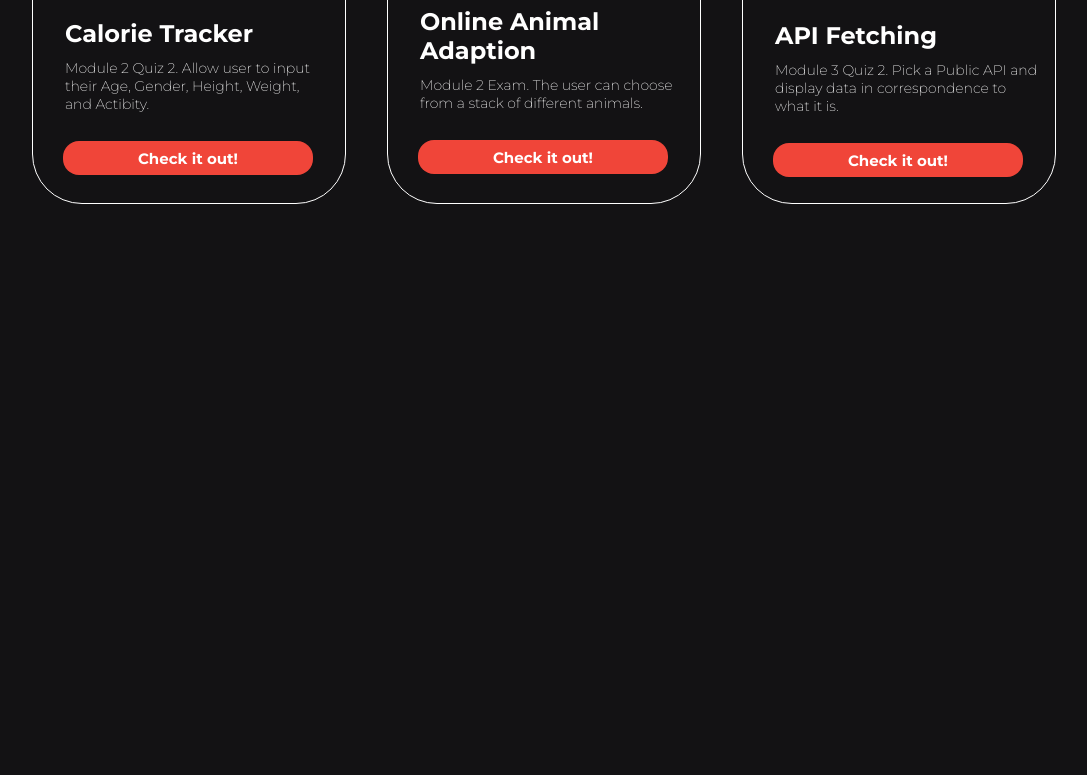
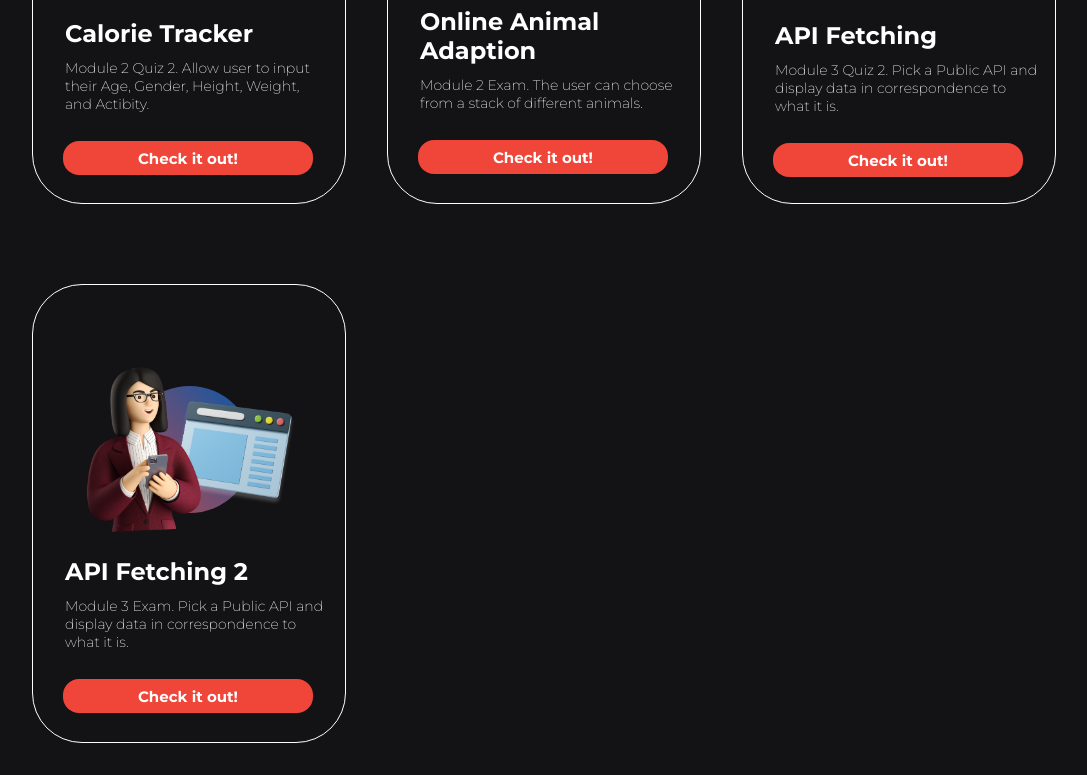
Before and after one commit to rasangelie/WEB-PROG-MODULE3-PAIRED-PORTFOLIO, a plain HTML site: page angelie.html in a window 1280 px wide. Shown: the part 1174-1949 px from the top of the page, without its empty margins (96-1183 px from the left). Before the commit the page ends 1410 px from the top, so only its background shows below. Drawn offline with Linux system fonts and the light colour scheme.

Commit message:
added API Fetch 2 card layout

```diff
--- a/angelie.html
+++ b/angelie.html
@@ -187,6 +187,30 @@
 
             </div>
 
+             <!--API FETCHING2-->
+             <div class="flex-items">
+
+                <div class="illustration-fetch2">
+                    <div class="circle-gradient"></div>
+                    <img src="assets\angelie_fetch2.png" class="angelie-1" width="214.79" height="168.71" alt="angelie">
+
+                </div>
+
+                <div class="text">
+                    <h4>
+                        API Fetching 2
+                    </h4>
+
+                    <p class="sub-text">
+                        Module 3 Exam. Pick a Public API and display data in correspondence
+                        to what it is.
+                    </p>
+                </div>
+
+                <a href="#" class="button">Check it out!</a>
+
+            </div>
+
 
 
 
--- a/css/angelie_style.css
+++ b/css/angelie_style.css
@@ -268,3 +268,12 @@ h4 {
     align-items: center;
     margin-top: 3em;
 }
+
+/*API FETCH2*/
+
+.illustration-fetch2 {
+    display: flex;
+    justify-content: center;
+    align-items: center;
+    margin-top: 5em;
+}
```
Also changed, not shown: assets/angelie_fetch2.png (added).
